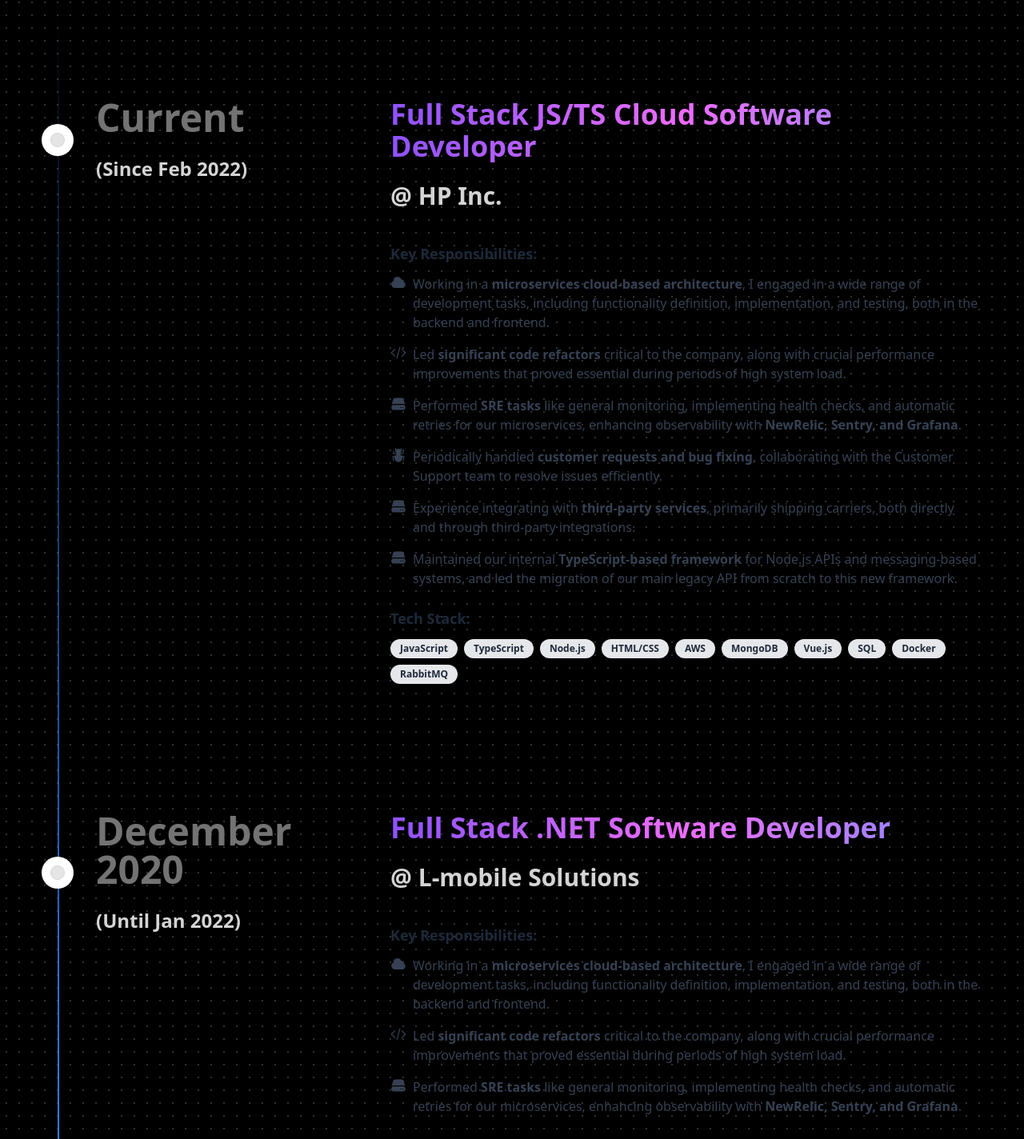
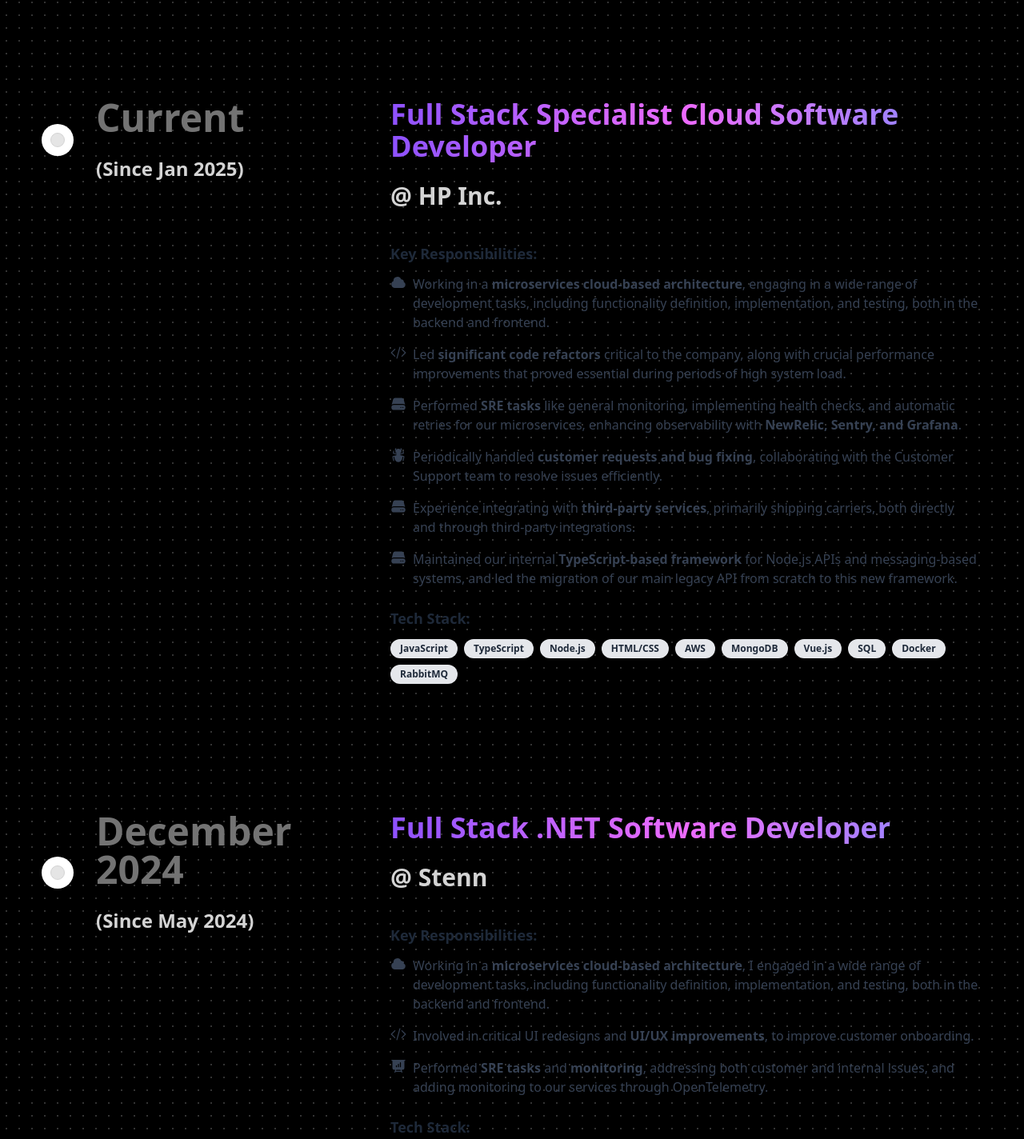
Before and after one commit to adriasala12/personal-website, a React (Vite) app: page / in a window 1280 px wide. Shown: the part 997-2421 px from the top of the page at 80% size. Built offline with nearby package versions, Linux system fonts and the light colour scheme.

Commit message:
Add detailed experience entries to ExperiencePage with new roles and responsibilities

```diff
--- a/src/containers/ExperiencePage/experience.tsx
+++ b/src/containers/ExperiencePage/experience.tsx
@@ -1,7 +1,11 @@
 import {
   BugAntIcon,
+  BuildingLibraryIcon,
+  ChartBarIcon,
+  ChartPieIcon,
   CloudIcon,
   CodeBracketIcon,
+  PresentationChartBarIcon,
   ServerIcon,
 } from '@heroicons/react/24/solid';
 import type { ITimelineEntry } from '../../components/timeline/timeline.tsx';
@@ -9,6 +13,144 @@
 const experience: ITimelineEntry[] = [
   {
     date: 'Current',
+    subDate: '(Since Jan 2025)',
+    timelineContent: {
+      title: 'Full Stack Specialist Cloud Software Developer',
+      company: 'HP Inc.',
+      experienceList: [
+        {
+          icon: CloudIcon,
+          content: (
+            <span>
+              Working in a{' '}
+              <strong>microservices cloud-based architecture</strong>, engaging
+              in a wide range of development tasks, including functionality
+              definition, implementation, and testing, both in the backend and
+              frontend.
+            </span>
+          ),
+        },
+        {
+          icon: CodeBracketIcon,
+          content: (
+            <span>
+              Led <strong>significant code refactors</strong> critical to the
+              company, along with crucial performance improvements that proved
+              essential during periods of high system load.
+            </span>
+          ),
+        },
+        {
+          icon: ServerIcon,
+          content: (
+            <span>
+              Performed <strong>SRE tasks</strong> like general monitoring,
+              implementing health checks, and automatic retries for our
+              microservices, enhancing observability with{' '}
+              <strong>NewRelic, Sentry, and Grafana</strong>.
+            </span>
+          ),
+        },
+        {
+          icon: BugAntIcon,
+          content: (
+            <span>
+              Periodically handled{' '}
+              <strong>customer requests and bug fixing</strong>, collaborating
+              with the Customer Support team to resolve issues efficiently.
+            </span>
+          ),
+        },
+        {
+          icon: ServerIcon,
+          content: (
+            <span>
+              Experience integrating with <strong>third-party services</strong>,
+              primarily shipping carriers, both directly and through third-party
+              integrations.
+            </span>
+          ),
+        },
+        {
+          icon: ServerIcon,
+          content: (
+            <span>
+              Maintained our internal{' '}
+              <strong>TypeScript-based framework</strong> for Node.js APIs and
+              messaging-based systems, and led the migration of our main legacy
+              API from scratch to this new framework.
+            </span>
+          ),
+        },
+      ],
+      techStack: [
+        'JavaScript',
+        'TypeScript',
+        'Node.js',
+        'HTML/CSS',
+        'AWS',
+        'MongoDB',
+        'Vue.js',
+        'SQL',
+        'Docker',
+        'RabbitMQ',
+      ],
+    },
+  },
+  {
+    date: 'December 2024',
+    subDate: '(Since May 2024)',
+    timelineContent: {
+      title: 'Full Stack .NET Software Developer',
+      company: 'Stenn',
+      experienceList: [
+        {
+          icon: CloudIcon,
+          content: (
+            <span>
+              Working in a{' '}
+              <strong>microservices cloud-based architecture</strong>, I engaged
+              in a wide range of development tasks, including functionality
+              definition, implementation, and testing, both in the backend and
+              frontend.
+            </span>
+          ),
+        },
+        {
+          icon: CodeBracketIcon,
+          content: (
+            <span>
+              Involved in critical UI redesigns and{' '}
+              <strong>UI/UX improvements</strong>, to improve customer
+              onboarding.
+            </span>
+          ),
+        },
+        {
+          icon: PresentationChartBarIcon,
+          content: (
+            <span>
+              Performed <strong>SRE tasks</strong> and{' '}
+              <strong>monitoring</strong>, addressing both customer and internal
+              issues, and adding monitoring to our services through
+              OpenTelemetry.
+            </span>
+          ),
+        },
+      ],
+      techStack: [
+        '.NET Core',
+        'TypeScript',
+        'React',
+        'HTML/CSS',
+        'Azure',
+        'SQL',
+        'Docker',
+      ],
+    },
+  },
+  {
+    date: 'April 2024',
     subDate: '(Since Feb 2022)',
     timelineContent: {
       title: 'Full Stack JS/TS Cloud Software Developer',
@@ -146,6 +288,49 @@
       ],
     },
   },
+  {
+    date: 'September 2019',
+    subDate: '(Until Dec 2019)',
+    timelineContent: {
+      title: 'Financial Audit Internship',
+      company: 'Deloitte',
+      experienceList: [
+        {
+          icon: BuildingLibraryIcon,
+          content: (
+            <span>
+              Performed the tasks of a first-year assistant in the audit team of
+              the insurance company <strong>SegurCaixa Adeslas</strong> and
+              participated in projects for <strong>Banc Sabadell</strong> and{' '}
+              <strong>CaixaBank</strong>.
+            </span>
+          ),
+        },
+        {
+          icon: ChartPieIcon,
+          content: (
+            <span>
+              The main tasks included performing audit tests, quantitative and
+              qualitative analysis of the company's situation, having meetings
+              with the customers to discuss their financial reporting and
+              financial controls.
+            </span>
+          ),
+        },
+        {
+          icon: ChartBarIcon,
+          content: (
+            <span>
+              Besides financial audit, I earned a lot of expertise working with
+              <strong>complex spreadsheets and large amounts of data</strong>,
+              improved my financial accounting and business knowledge and had
+              the opportunity to <strong>work in large teams</strong>.
+            </span>
+          ),
+        },
+      ],
+    },
+  },
 ];
 
 export default experience;
```
